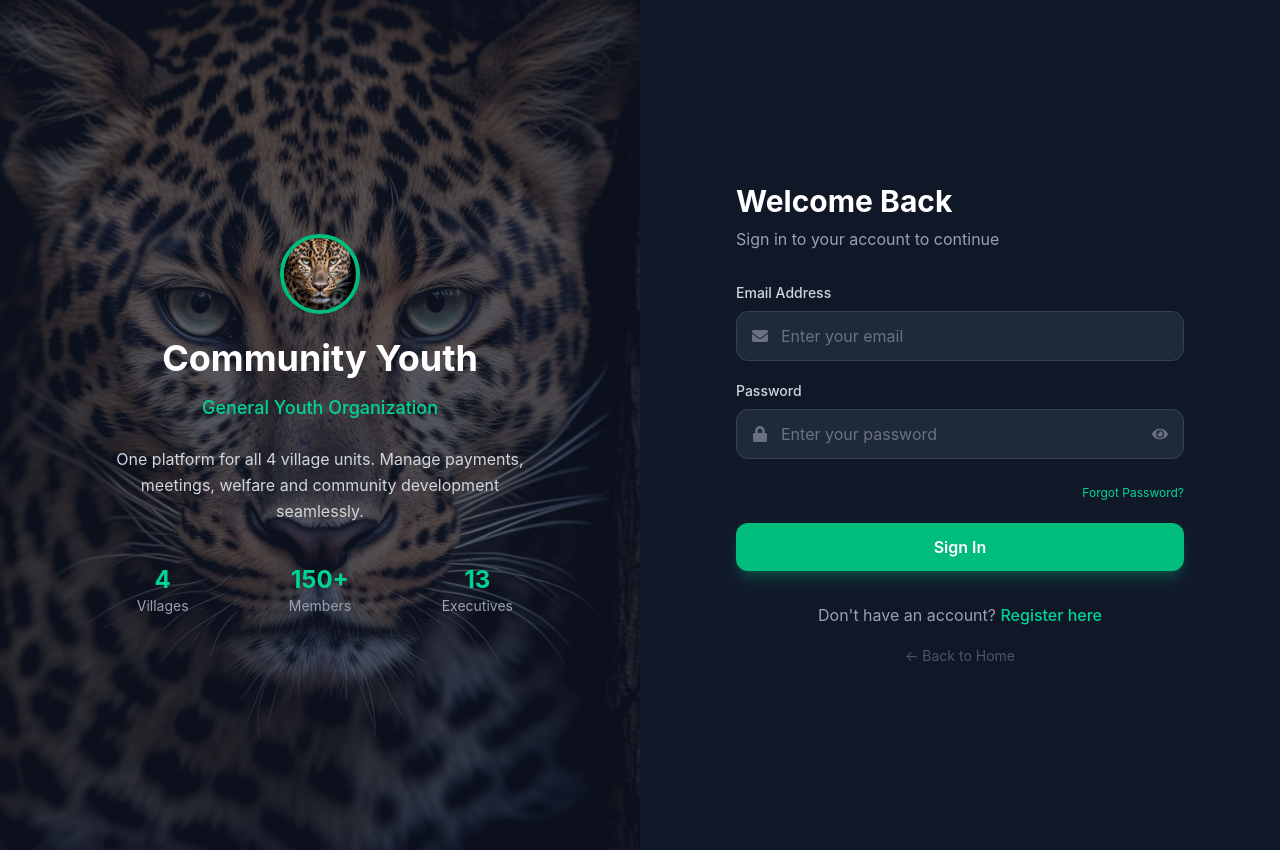
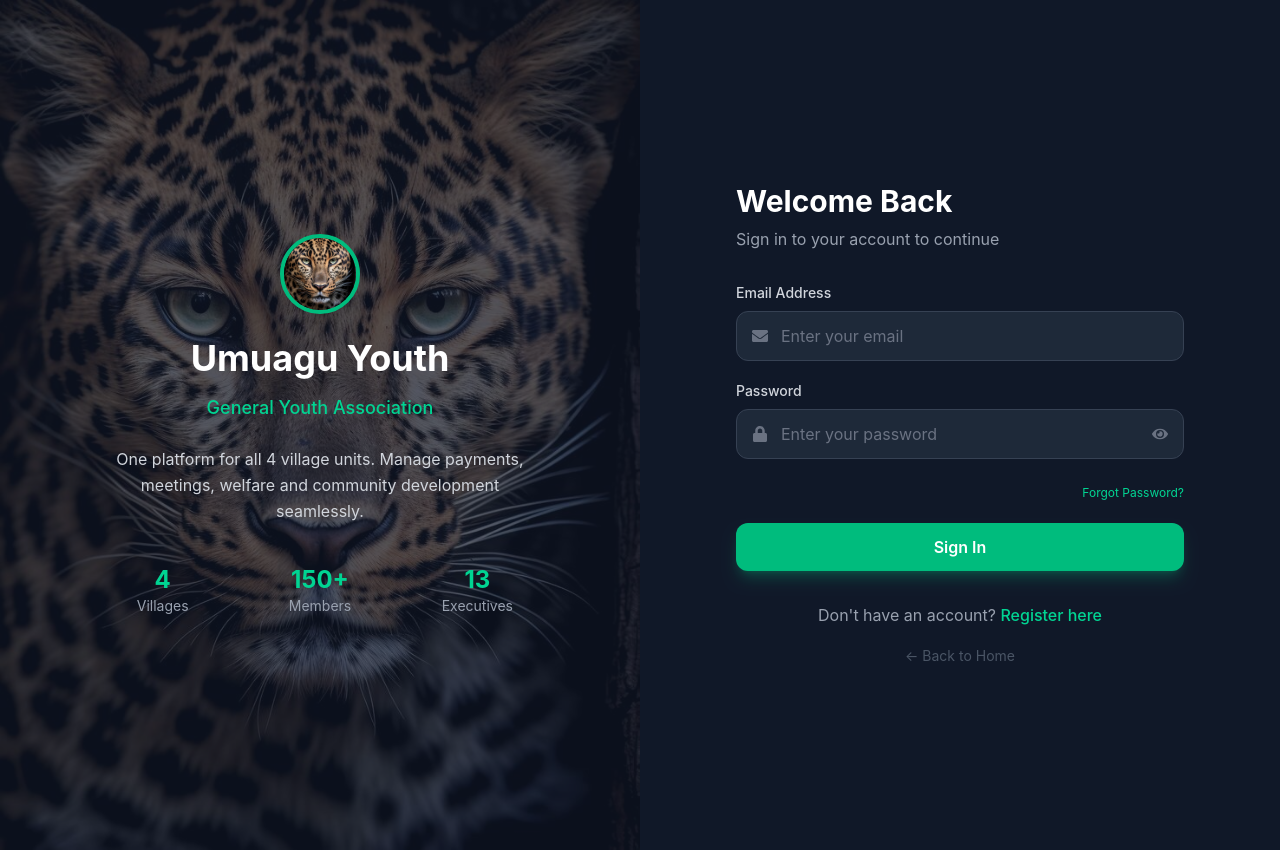
Before and after one commit to officialjohnchidera-eng/community_youthApp, a React app in the folder frontend/: page /login in a window 1280 px wide. Built offline with nearby package versions, Linux system fonts and the light colour scheme; no server answers; the HTML template or start-up script is replaced by a standard one.

Commit message:
fized cat bug

```diff
--- a/frontend/src/pages/auth/LoginPage.jsx
+++ b/frontend/src/pages/auth/LoginPage.jsx
@@ -51,9 +51,9 @@
               alt="Logo"
               className="w-20 h-20 rounded-full object-cover border-4 border-emerald-500 mx-auto mb-6 shadow-xl"
             />
-            <h1 className="text-4xl font-bold text-white mb-4">Community Youth</h1>
+            <h1 className="text-4xl font-bold text-white mb-4">Umuagu Youth</h1>
             <p className="text-emerald-400 text-lg font-medium mb-6">
-              General Youth Organization
+              General Youth Association
             </p>
             <p className="text-gray-300 text-base leading-relaxed max-w-md">
               One platform for all 4 village units. Manage payments, meetings,
```
